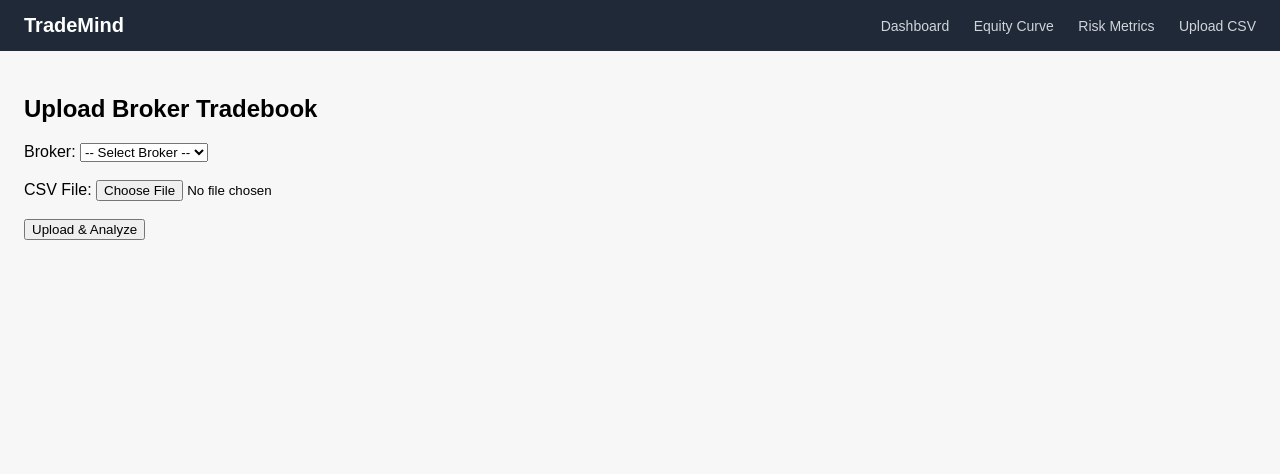
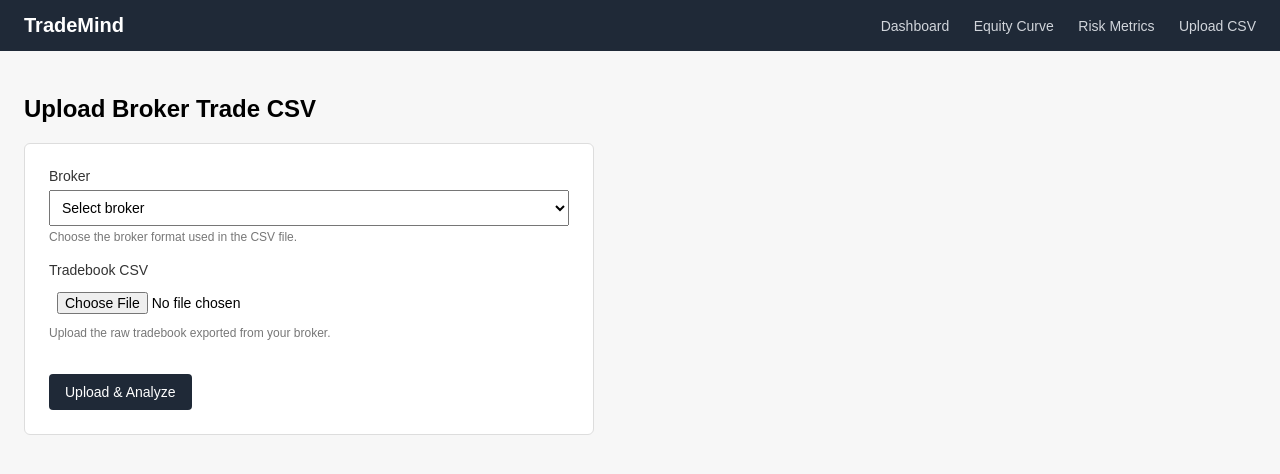
Before and after one commit to SatyajitKumar123/trademind, a Django app: page /dashboard/ui/upload/ in a window 1280 px wide. Shown: the top 474 px of the page. Run offline with Django 5.2, Linux system fonts and the light colour scheme.

Commit message:
ui: polish csv upload

```diff
--- a/dashboard/templates/dashboard/upload.html
+++ b/dashboard/templates/dashboard/upload.html
@@ -1,26 +1,88 @@
 {% extends "dashboard/base.html" %}
 
 {% block content %}
-<h2>Upload Broker Tradebook</h2>
+<h2>Upload Broker Trade CSV</h2>
+
+<style>
+    .upload-box {
+        max-width: 520px;
+        background: #ffffff;
+        padding: 24px;
+        border-radius: 6px;
+        border: 1px solid #ddd;
+        margin-top: 20px;
+    }
+
+    .form-group {
+        margin-bottom: 18px;
+    }
+
+    label {
+        display: block;
+        font-size: 14px;
+        margin-bottom: 6px;
+        color: #333;
+    }
+
+    select, input[type="file"] {
+        width: 100%;
+        padding: 8px;
+        font-size: 14px;
+    }
+
+    .hint {
+        font-size: 12px;
+        color: #777;
+        margin-top: 4px;
+    }
+
+    .submit-btn {
+        margin-top: 16px;
+        padding: 10px 16px;
+        font-size: 14px;
+        background-color: #1f2937;
+        color: #ffffff;
+        border: none;
+        border-radius: 4px;
+        cursor: pointer;
+    }
+
+    .submit-btn:hover {
+        background-color: #111827;
+    }
+</style>
+
+<div class="upload-box">
 
     <form method="post" enctype="multipart/form-data">
         {% csrf_token %}
 
-    <label>Broker:</label>
+        <div class="form-group">
+            <label for="broker">Broker</label>
             <select name="broker" required>
-        <option value="">-- Select Broker --</option>
+                <option value="">Select broker</option>
                 {% for broker in brokers %}
                     <option value="{{ broker }}">{{ broker|title }}</option>
                 {% endfor %}
             </select>
+            <div class="hint">
+                Choose the broker format used in the CSV file.
+            </div>
+        </div>
 
-    <br><br>
+        <div class="form-group">
+            <label for="file">Tradebook CSV</label>
+            <input type="file" name="file" accept=".csv" required>
+            <div class="hint">
+                Upload the raw tradebook exported from your broker.
+            </div>
+        </div>
 
-    <label>CSV File:</label>
-    <input type="file" name="file" accept=".csv" required>
+        <button type="submit" class="submit-btn">
+            Upload & Analyze
+        </button>
+    </form>
 
-    <br><br>
+</div>
 
-    <button type="submit">Upload & Analyze</button>
-</form>
 {% endblock %}
```
Lines whose indentation alone changed are shown as unchanged.
